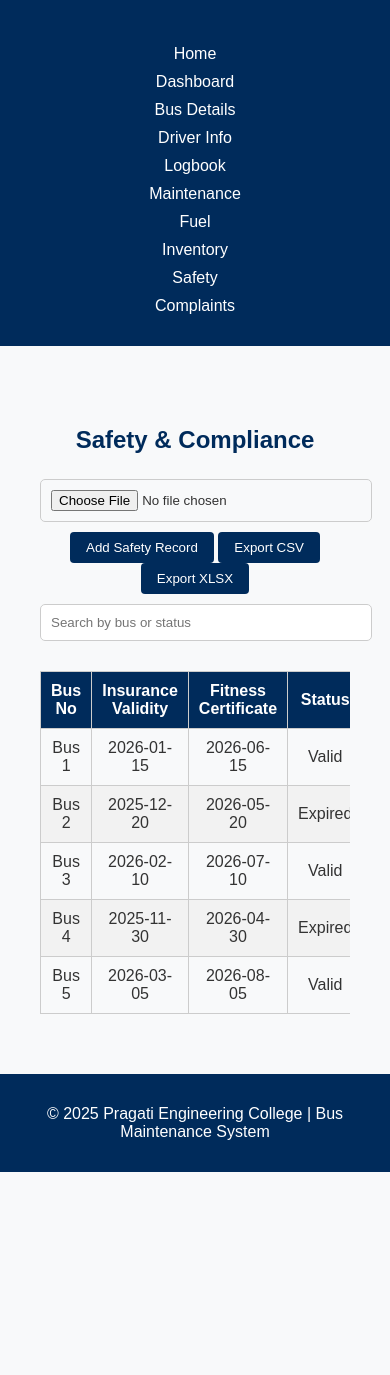
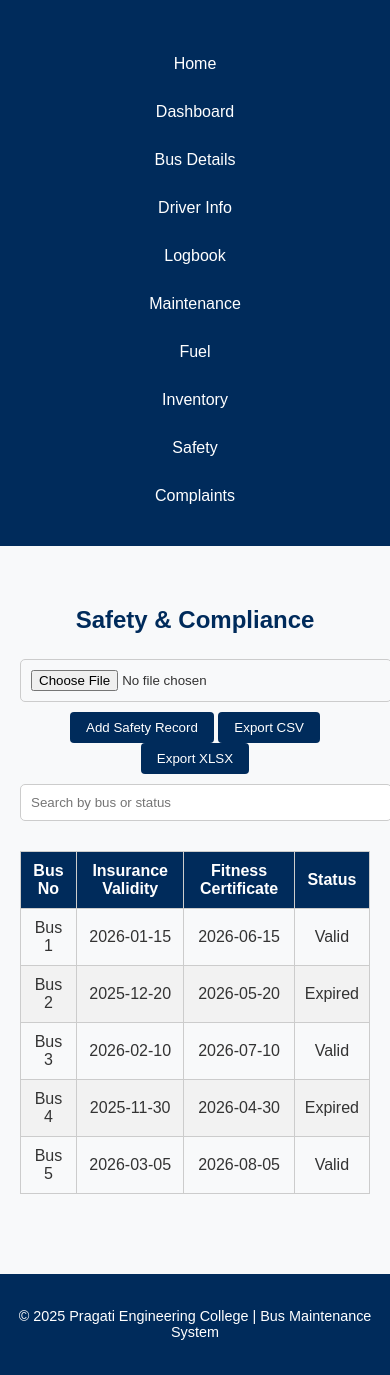
Before and after one commit to bhavyasj31/bus-maintenance-system, a plain HTML site: page safety.html in a window 390 px wide. Shown: the part 163-1538 px from the top of the page. Before the commit the page ends 1335 px from the top, so only its background shows below. Drawn offline with Linux system fonts and the light colour scheme.

Commit message:
Final responsive layout for mobile and desktop

```diff
--- a/styles.css
+++ b/styles.css
@@ -1,3 +1,4 @@
+/* Base Styles */
 body {
   font-family: "Poppins", sans-serif;
   margin: 0;
@@ -6,6 +7,10 @@ body {
   color: #333;
   scroll-behavior: smooth;
   overflow-x: hidden;
+}
+
+html {
+  scroll-behavior: smooth;
 }
 
 header {
@@ -41,25 +46,34 @@ nav ul {
   flex-wrap: wrap;
 }
 
+nav ul li {
+  padding: 10px 0;
+}
+
 nav a {
   color: white;
   text-decoration: none;
   font-weight: 500;
+  font-size: 1rem;
 }
 
 nav a:hover {
   color: #ffcc00;
 }
 
+/* Hero Section */
 .hero {
   position: relative;
-  height: 80vh;
+  min-height: 80vh;
+  height: auto;
   color: white;
   display: flex;
   align-items: center;
   justify-content: center;
   text-align: center;
   background: url('https://i.ytimg.com/vi/-qADwhh9_qQ/maxresdefault.jpg') center/cover no-repeat;
+  padding: 60px 20px;
+  flex-direction: column;
 }
 
 .hero::before {
@@ -82,6 +96,10 @@ nav a:hover {
   font-size: 2.5rem;
 }
 
+.hero p {
+  font-size: 1.2rem;
+}
+
 .hero button {
   background-color: #ffcc00;
   color: #002b5b;
@@ -100,9 +118,11 @@ nav a:hover {
   background-color: #ffd84d;
 }
 
+/* Sections */
 .section {
-  padding: 60px 40px;
+  padding: 60px 20px;
   text-align: center;
+  margin-bottom: 40px;
 }
 
 .section h2 {
@@ -110,6 +130,7 @@ nav a:hover {
   margin-bottom: 15px;
 }
 
+/* Cards */
 .card-grid {
   display: grid;
   grid-template-columns: repeat(auto-fit, minmax(250px, 1fr));
@@ -129,6 +150,7 @@ nav a:hover {
   transform: translateY(-5px);
 }
 
+/* Tables */
 table {
   width: 100%;
   border-collapse: collapse;
@@ -150,6 +172,7 @@ tr:nth-child(even) {
   background-color: #f2f2f2;
 }
 
+/* Buttons */
 button {
   padding: 8px 16px;
   border: none;
@@ -164,7 +187,11 @@ button:hover {
   background-color: #004b91;
 }
 
-input[type="file"], input[type="text"], select, textarea {
+/* Forms */
+input[type="file"],
+input[type="text"],
+select,
+textarea {
   padding: 10px;
   margin: 10px 0;
   width: 100%;
@@ -173,60 +200,21 @@ input[type="file"], input[type="text"], select, textarea {
   border-radius: 5px;
 }
 
+/* Footer */
 footer {
   background-color: #002b5b;
   color: white;
   text-align: center;
   padding: 15px 0;
+  font-size: 1rem;
 }
 
 /* ✅ Mobile Responsiveness */
 @media (max-width: 768px) {
-  header {
-    flex-direction: column;
-    text-align: center;
-    padding: 15px;
+  body {
+    font-size: 16px;
   }
 
-  .logo-container {
-    flex-direction: column;
-    margin-bottom: 10px;
-  }
-
-  nav ul {
-    flex-direction: column;
-    align-items: center;
-    gap: 10px;
-  }
-
-  .hero {
-    height: auto;
-    padding: 40px 20px;
-  }
-
-  .hero h2 {
-    font-size: 1.8rem;
-  }
-
-  .hero p {
-    font-size: 1rem;
-  }
-
-  .hero button {
-    font-size: 1rem;
-    padding: 10px;
-  }
-
-  table {
-    display: block;
-    overflow-x: auto;
-  }
-
-  input[type="file"], input[type="text"], select, textarea {
-    max-width: 100%;
-  }
-}
-@media (max-width: 768px) {
   header {
     flex-direction: column;
     align-items: center;
@@ -246,12 +234,6 @@ footer {
     padding: 0;
   }
 
-  .hero {
-    height: auto;
-    padding: 40px 20px;
-    flex-direction: column;
-  }
-
   .hero h2 {
     font-size: 1.8rem;
   }
@@ -267,9 +249,14 @@ footer {
     margin: 10px auto;
   }
 
+  .section {
+    padding: 40px 20px;
+  }
+
   table {
     display: block;
     overflow-x: auto;
+    width: 100%;
   }
 
   input[type="file"],
@@ -278,4 +265,9 @@ footer {
   textarea {
     max-width: 100%;
   }
+
+  footer {
+    padding: 20px 10px;
+    font-size: 0.9rem;
+  }
 }
```
